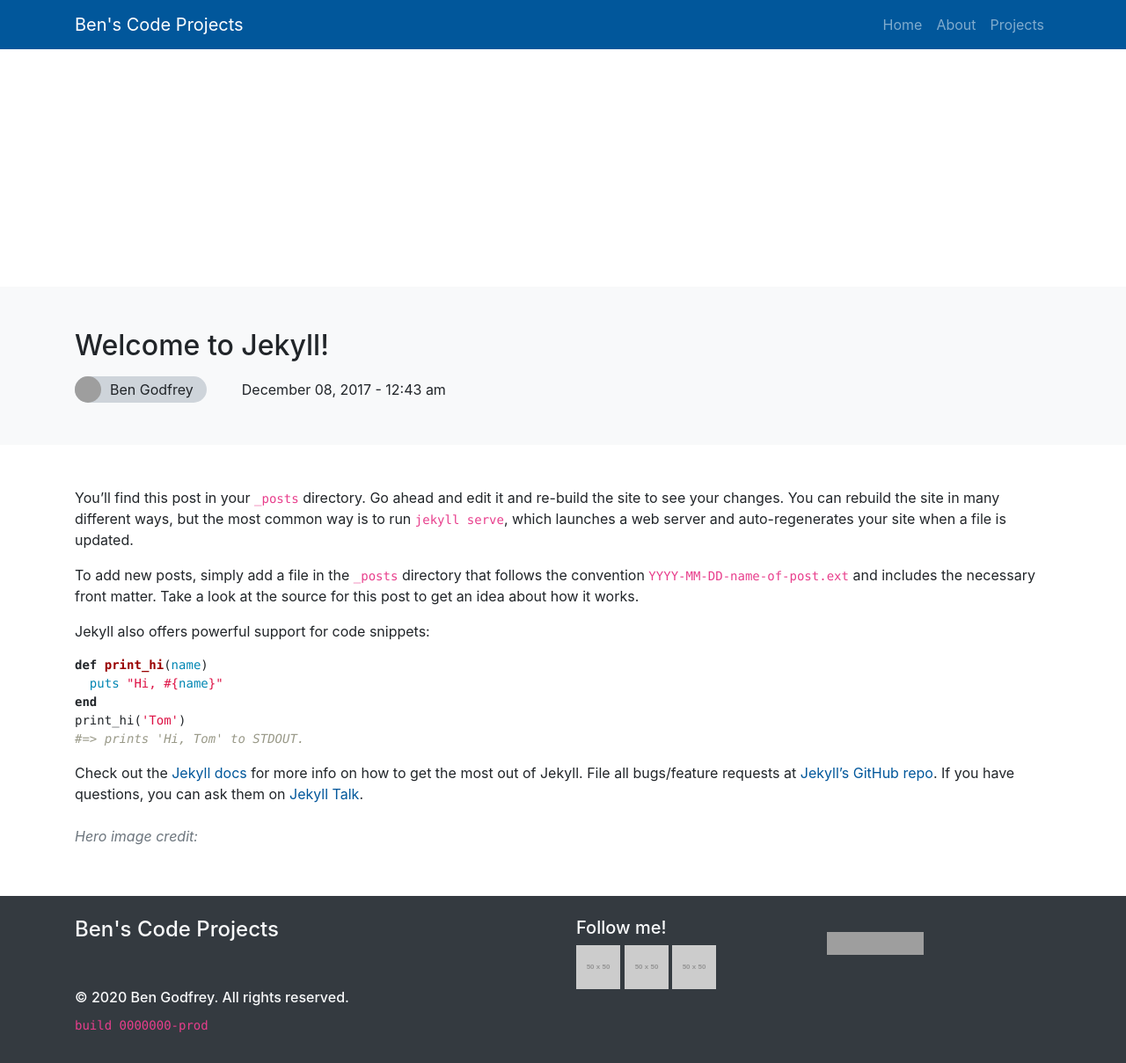
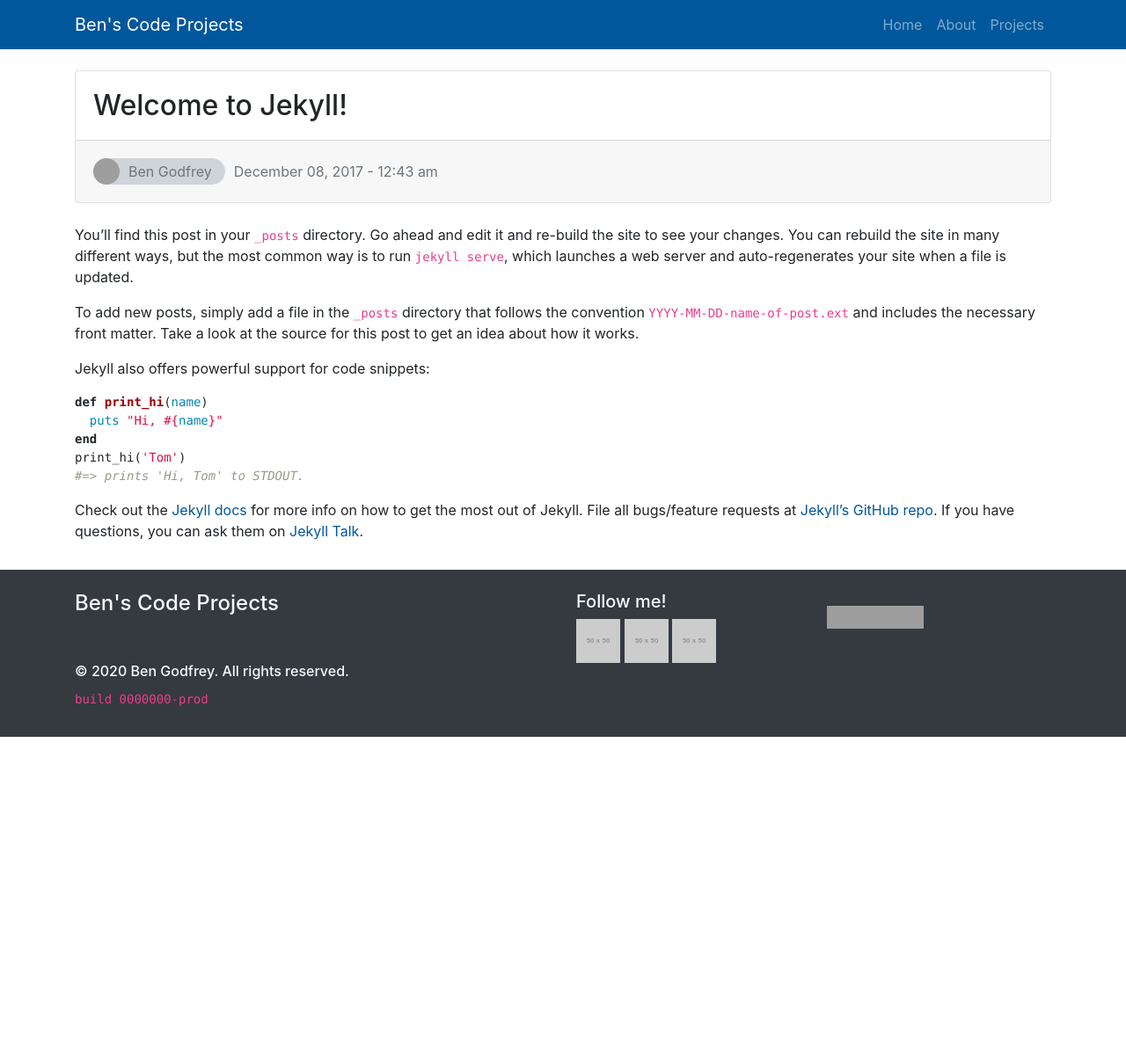
Before and after one commit to BenJetson/benjetson.github.io, a Jekyll site: the page built from _posts/2017-12-07-welcome-to-jekyll.markdown, in a window 1280 px wide. Shown: the whole page at 88% size. Built offline with Jekyll 4.4.1, drawn with Linux system fonts in a browser that asks for light colours; after the commit the page ends 900 px from its top, so only the background shows below that; grey boxes are pictures that could not be loaded.

Commit message:
Use card for blog post header; make hero image optional. #14

```diff
--- a/_layouts/blogpost.html
+++ b/_layouts/blogpost.html
@@ -3,19 +3,22 @@ layout: boilerplate
 ---
 
 {% assign hero-image-src = page.image | replace: "site.url", site.url %}
-<!--  {{hero-image-src}} -->
 
-<div class="hero-image-parallax-container">
-  <div
-    class="hero-image-parallax"
-    style="background-image: url('{{hero-image-src}}');"
-  ></div>
+<section class="py-4">
+  <div class="container">
+    <div class="card">
+      {% if page.image %}
+      <img
+        src="{{hero-image-src}}"
+        class="card-img-top hero-image"
+        alt="{{page.image-alt}}"
+      />
+      {% endif %}
+      <div class="card-body">
+        <h2 class="m-0">{{page.title}}</h2>
       </div>
-
-<section class="bg-light py-5">
-  <div class="container">
-    <h2 mt-2>{{page.title}}</h2>
-    <div class="row no-guttersmb-2">
+      <div class="card-footer text-muted">
+        <div class="row no-gutters mb-2">
           <div class="col-sm-12 col-md-auto mt-2">
             <div class="chip">
               <img src="{{site.profileIMG}}" />
@@ -27,14 +30,18 @@ layout: boilerplate
           </div>
         </div>
       </div>
+    </div>
+  </div>
 </section>
-<section class="py-5">
+<section class="pb-3">
   <div class="container">
     {{page.content}}
   </div>
+  {% if page.image-credit %}
   <div class="container mt-4 mb-2">
     <div class="hero-image-credit">
       Hero image credit: {{page.image-credit}}
     </div>
   </div>
+  {% endif %}
 </section>
```
Lines whose indentation alone changed are shown as unchanged.
